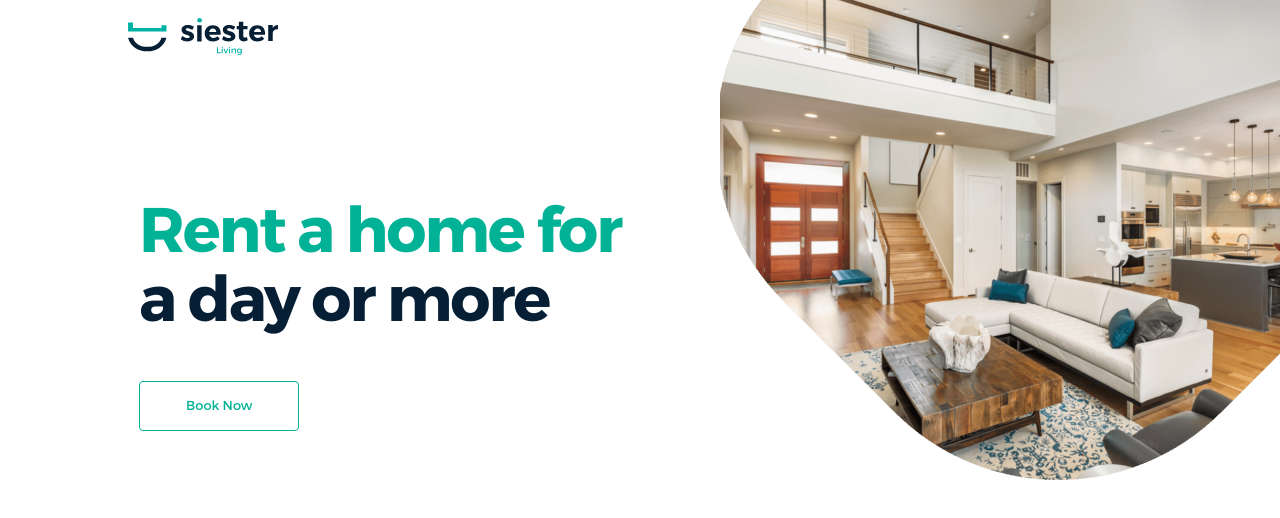
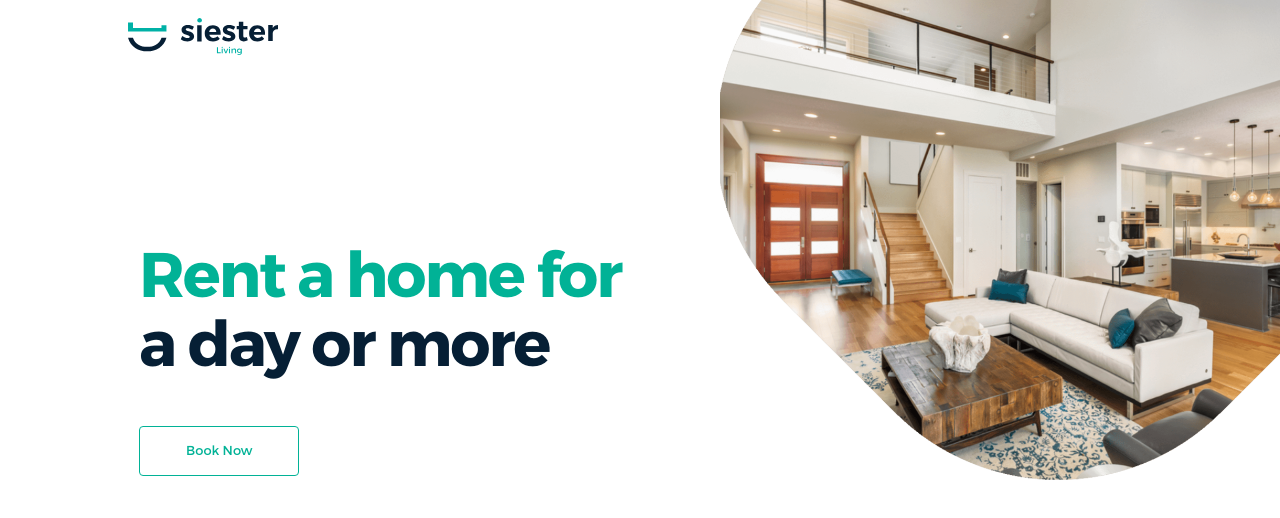
Before and after one commit to peterihimire/siester-living-react-materialize, a React (Create React App) app: page / in a window 1280 px wide. Shown: the top 518 px of the page. Built offline with nearby package versions, Linux system fonts and the light colour scheme.

Commit message:
Still working on the banner, the tablet version seems not to be ok, but phone looks good

```diff
--- a/src/components/Banner.css
+++ b/src/components/Banner.css
@@ -51,10 +51,10 @@ img.home-abs-img {
   .main-txt-wrapper {
     width: 690px !important;
   }
-  /* section#home {
+  section#home {
     min-height: 780px !important;
-    height: 100vh !important;
-  } */
+    height: 80vh !important;
+  }
 }
 
 @media (max-width: 992px) {
@@ -78,6 +78,9 @@ img.home-abs-img {
     /* z-index: 2 !important; */
     position: relative !important;
   }
+  #home .carousel.carousel-slider .carousel-item p {
+    width: 100% !important;
+  }
   .home-banner-btn {
     margin-top: 20px !important;
     background-color: var(--sec-color);
--- a/src/components/Navbar.css
+++ b/src/components/Navbar.css
@@ -41,8 +41,8 @@ a.brand-logo img {
   top: 20px;
 }
 a.sidenav-trigger.sec-color.right {
-  position: relative ;
-  top: 5px ;
+  position: relative;
+  top: 5px;
 }
 nav.trans-nav ul#nav-mobile {
   top: 10px;
```
Also changed, not shown: 1 other file (tests, documents, lock files or other folders).
